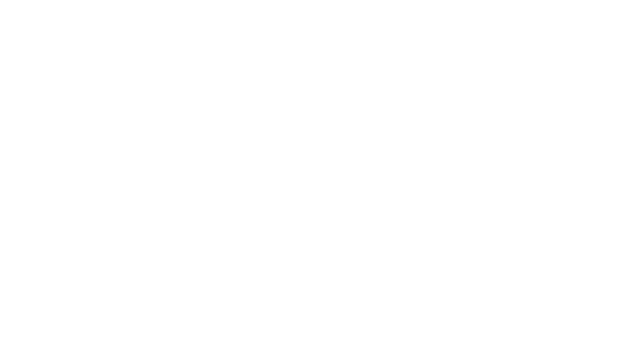
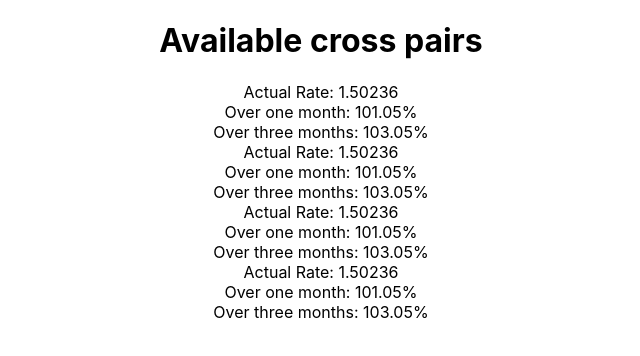
Before and after one commit to davidgolay/Cross-pairs-TEST, a React (Create React App) app in the folder code/: page / in a window 1280 px wide. Shown: the top 356 px of the page, without its empty margins (319-959 px from the left). Built offline with nearby package versions, Linux system fonts and the light colour scheme.

Commit message:
Ajout des components Crosspair et CrossCard (structure basique pour affichage)

```diff
--- a/code/src/App.js
+++ b/code/src/App.js
@@ -1,8 +1,10 @@
 import './App.css';
+import Crosspairs from "./Crosspairs/Components/Crosspairs";
 
 function App() {
   return (
     <div className="App">
+      <Crosspairs />
     </div>
   );
 }
--- /dev/null
+++ b/code/src/Crosspairs/Components/CrossCard.js
@@ -0,0 +1,21 @@
+import React, {useEffect, useState} from 'react';
+import '../Styles/crosscard.css';
+
+const CrossCard = (props) => {
+
+
+    return (
+        <div className="CrossCard">
+            <div className="title">
+
+            </div>
+            <div className="rates">
+                <div className="rate-details">Actual Rate: <span> 1.50236</span></div>
+                <div className="rate-details">Over one month: <span>101.05%</span> </div>
+                <div className="rate-details">Over three months: <span>103.05%</span> </div>
+            </div>
+        </div>
+    )
+}
+
+export default CrossCard;
--- /dev/null
+++ b/code/src/Crosspairs/Components/Crosspairs.js
@@ -0,0 +1,24 @@
+import React, {useEffect, useState} from 'react';
+import CrossCard from "./CrossCard";
+import '../Styles/crosspairs.css';
+
+const Crosspairs = () => {
+
+    return (
+        <div
+            className="Crosspairs">
+            <div className="sub-container">
+                <h1>Available cross pairs</h1>
+                {/* ------- AVAILABLE CROSS ------- */}
+                <div className="crosslist-container">
+                    <CrossCard />
+                    <CrossCard />
+                    <CrossCard />
+                    <CrossCard />
+                </div>
+            </div>
+        </div>
+    );
+}
+
+export default Crosspairs;
```
Also changed, not shown: code/src/Crosspairs/Styles/crosscard.css (added), code/src/Crosspairs/Styles/crosspairs.css (added).
